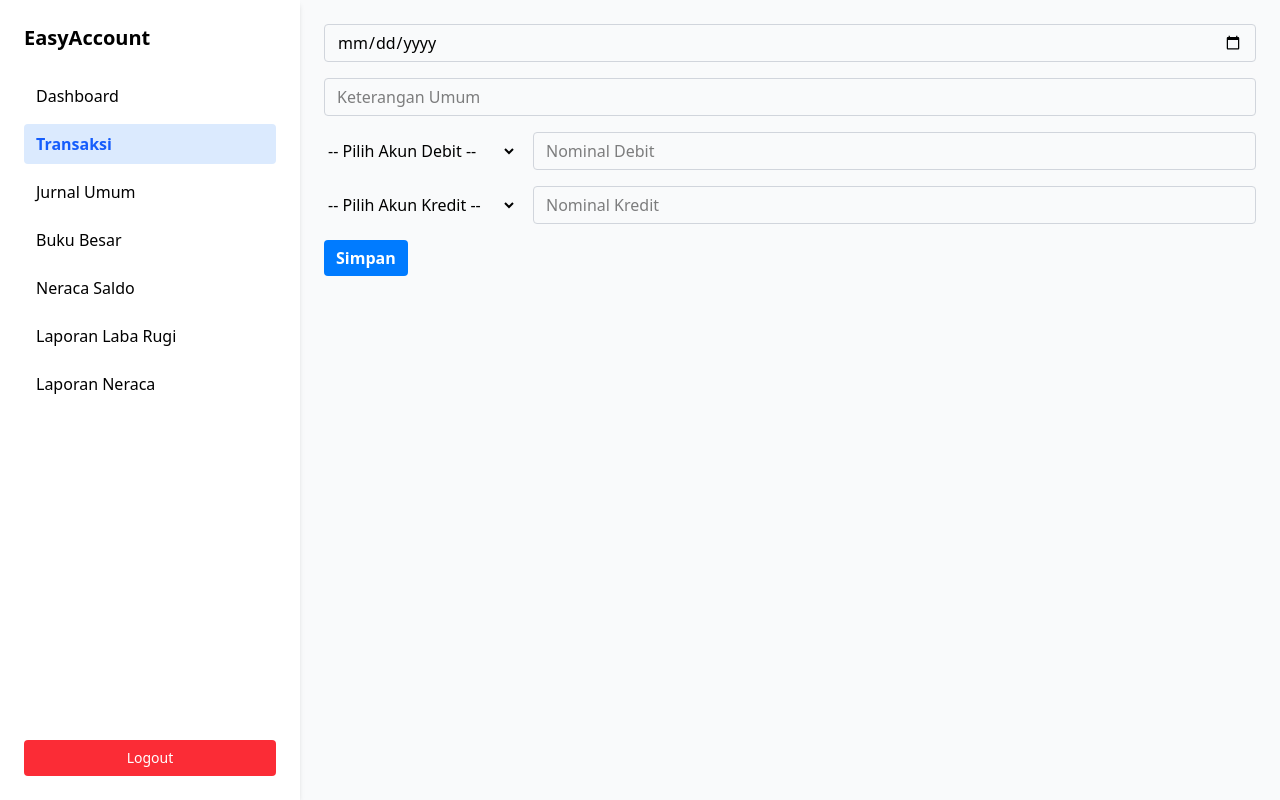
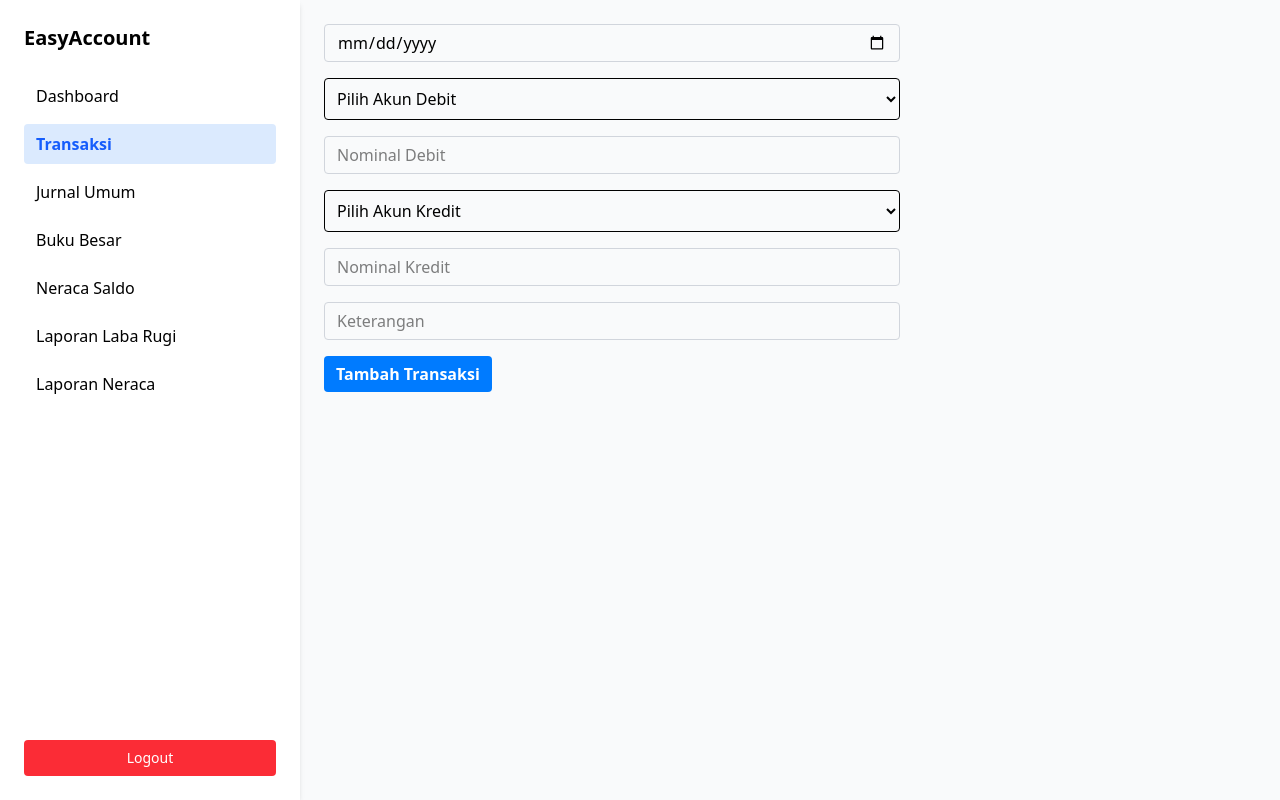
Before and after one commit to Yudann/easy-account, a Next.js app: page /transaksi in a window 1280 px wide. Built offline with nearby package versions, Linux system fonts and the light colour scheme.

Commit message:
chore: add validation

```diff
--- a/src/app/(site)/layout.tsx
+++ b/src/app/(site)/layout.tsx
@@ -1,8 +1,7 @@
 "use client";
 
+import { Providers } from "@/components/Provider";
 import SidebarWrapper from "@/components/SidebarWrapper";
-import { store } from "@/store";
-import { Provider } from "react-redux";
 
 export default function DashboardLayout({
   children,
@@ -13,7 +12,7 @@ export default function DashboardLayout({
     <div className="flex min-h-screen">
       <SidebarWrapper />
       <main className="flex-1 p-6 bg-gray-50">
-        <Provider store={store}>{children}</Provider>
+        <Providers>{children}</Providers>
       </main>
     </div>
   );
--- a/src/app/(site)/transaksi/page.tsx
+++ b/src/app/(site)/transaksi/page.tsx
@@ -1,101 +1,133 @@
 "use client";
 
+import { useDispatch, useSelector } from "react-redux";
+import { RootState } from "@/store";
+import { tambahTransaksi } from "@/store/slices/transactionSlice";
+import { useState } from "react";
+import Input from "@/components/Input";
 import Button from "@/components/Button";
-import { ButtonType, ButtonVariant } from "@/components/Button/button.enum";
-import Input from "@/components/Input";
-import { akunList } from "@/lib/accounts";
-import { useState } from "react";
+import { ButtonVariant } from "@/components/Button/button.enum";
+import MessageBox from "@/components/MessageBox";
 
-export default function TransaksiForm({
-  onAdd,
-}: {
-  onAdd: (data: any) => void;
-}) {
-  const [tanggal, setTanggal] = useState("");
-  const [keterangan, setKeterangan] = useState("");
-  const [akunDebit, setAkunDebit] = useState("");
-  const [nominalDebit, setNominalDebit] = useState("");
-  const [akunKredit, setAkunKredit] = useState("");
-  const [nominalKredit, setNominalKredit] = useState("");
+export default function TransaksiPage() {
+  const akunList = useSelector((state: RootState) => state.akun);
+  const dispatch = useDispatch();
 
-  const handleSubmit = (e: React.FormEvent) => {
-    e.preventDefault();
-    if (!akunDebit || !akunKredit || !nominalDebit || !nominalKredit) return;
-
-    onAdd({
-      tanggal,
-      keterangan,
-      debit: { akun: akunDebit, nominal: parseInt(nominalDebit) },
-      kredit: { akun: akunKredit, nominal: parseInt(nominalKredit) },
+  const [form, setForm] = useState({
+    tanggal: "",
+    debitAkun: "",
+    kreditAkun: "",
+    debitNominal: "",
+    kreditNominal: "",
+    keterangan: "",
   });
 
-    setTanggal("");
-    setKeterangan("");
-    setAkunDebit("");
-    setNominalDebit("");
-    setAkunKredit("");
-    setNominalKredit("");
+  const [message, setMessage] = useState<{
+    type: "success" | "error";
+    text: string;
+  } | null>(null);
+
+  const handleSubmit = () => {
+    if (
+      !form.tanggal ||
+      !form.debitAkun ||
+      !form.kreditAkun ||
+      !form.debitNominal ||
+      !form.kreditNominal ||
+      !form.keterangan
+    ) {
+      setMessage({ type: "error", text: "Semua field wajib diisi!" });
+      return;
+    }
+
+    dispatch(
+      tambahTransaksi({
+        tanggal: form.tanggal,
+        debit: {
+          akunKode: form.debitAkun,
+          nominal: Number(form.debitNominal),
+          keterangan: form.keterangan,
+        },
+        kredit: {
+          akunKode: form.kreditAkun,
+          nominal: Number(form.kreditNominal),
+          keterangan: form.keterangan,
+        },
+        catatan: form.keterangan,
+      })
+    );
+
+    setMessage({ type: "success", text: "Transaksi berhasil ditambahkan!" });
+
+    setForm({
+      tanggal: "",
+      debitAkun: "",
+      kreditAkun: "",
+      debitNominal: "",
+      kreditNominal: "",
+      keterangan: "",
+    });
   };
 
   return (
-    <form onSubmit={handleSubmit} className="space-y-4">
+    <div className="max-w-xl space-y-4">
+      {message && (
+        <MessageBox
+          type={message.type}
+          message={message.text}
+          onClose={() => setMessage(null)}
+        />
+      )}
+
       <Input
         type="date"
-        value={tanggal}
-        onChange={(e) => setTanggal(e.target.value)}
-        required
+        value={form.tanggal}
+        onChange={(e) => setForm({ ...form, tanggal: e.target.value })}
       />
-      <Input
-        placeholder="Keterangan Umum"
-        value={keterangan}
-        onChange={(e) => setKeterangan(e.target.value)}
-      />
-
-      <div className="flex gap-4">
       <select
-          value={akunDebit}
-          onChange={(e) => setAkunDebit(e.target.value)}
-          className="flex-1"
+        value={form.debitAkun}
+        onChange={(e) => setForm({ ...form, debitAkun: e.target.value })}
+        className="w-full border p-2 rounded"
       >
-          <option value="">-- Pilih Akun Debit --</option>
-          {akunList.map((a) => (
-            <option
-              key={a.kode}
-              value={a.kode}
-            >{`${a.nama} - ${a.kode}`}</option>
+        <option value="">Pilih Akun Debit</option>
+        {akunList.map((akun) => (
+          <option key={akun.kode} value={akun.kode}>
+            {akun.nama} ({akun.kode})
+          </option>
         ))}
       </select>
       <Input
+        type="number"
         placeholder="Nominal Debit"
-          value={nominalDebit}
-          onChange={(e) => setNominalDebit(e.target.value)}
+        value={form.debitNominal}
+        onChange={(e) => setForm({ ...form, debitNominal: e.target.value })}
       />
-      </div>
-
-      <div className="flex gap-4">
       <select
-          value={akunKredit}
-          onChange={(e) => setAkunKredit(e.target.value)}
-          className="flex-1"
+        value={form.kreditAkun}
+        onChange={(e) => setForm({ ...form, kreditAkun: e.target.value })}
+        className="w-full border p-2 rounded"
       >
-          <option value="">-- Pilih Akun Kredit --</option>
-          {akunList.map((a) => (
-            <option
-              key={a.kode}
-              value={a.kode}
-            >{`${a.nama} - ${a.kode}`}</option>
+        <option value="">Pilih Akun Kredit</option>
+        {akunList.map((akun) => (
+          <option key={akun.kode} value={akun.kode}>
+            {akun.nama} ({akun.kode})
+          </option>
         ))}
       </select>
       <Input
+        type="number"
         placeholder="Nominal Kredit"
-          value={nominalKredit}
-          onChange={(e) => setNominalKredit(e.target.value)}
+        value={form.kreditNominal}
+        onChange={(e) => setForm({ ...form, kreditNominal: e.target.value })}
       />
+      <Input
+        placeholder="Keterangan"
+        value={form.keterangan}
+        onChange={(e) => setForm({ ...form, keterangan: e.target.value })}
+      />
+      <Button variant={ButtonVariant.PRIMARY} onClick={handleSubmit}>
+        Tambah Transaksi
+      </Button>
     </div>
-
-      <Button variant={ButtonVariant.PRIMARY} type={ButtonType.SUBMIT}>
-        Simpan
-      </Button>
-    </form>
   );
 }
```
Also changed, not shown: package.json (+6 -1 lines), 1 other file (tests, documents, lock files or other folders). Lines whose indentation alone changed are shown as unchanged.
